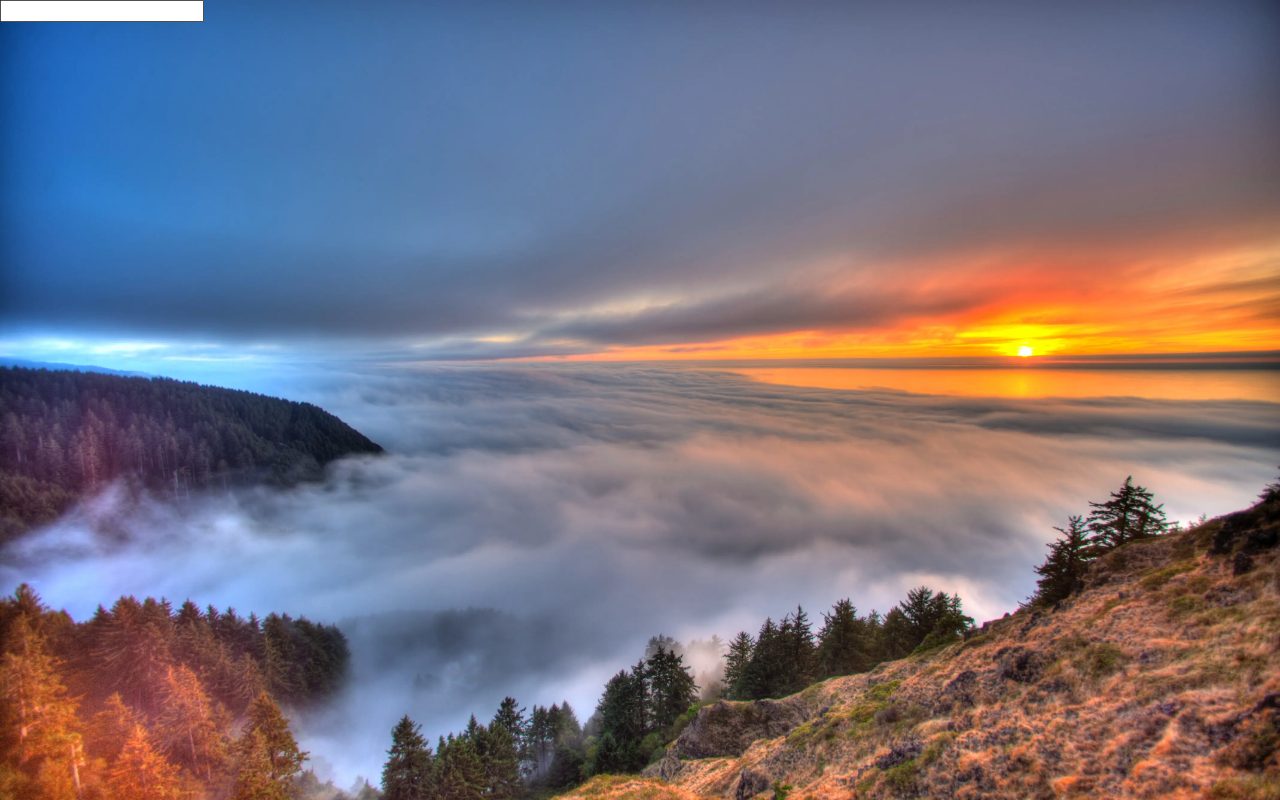
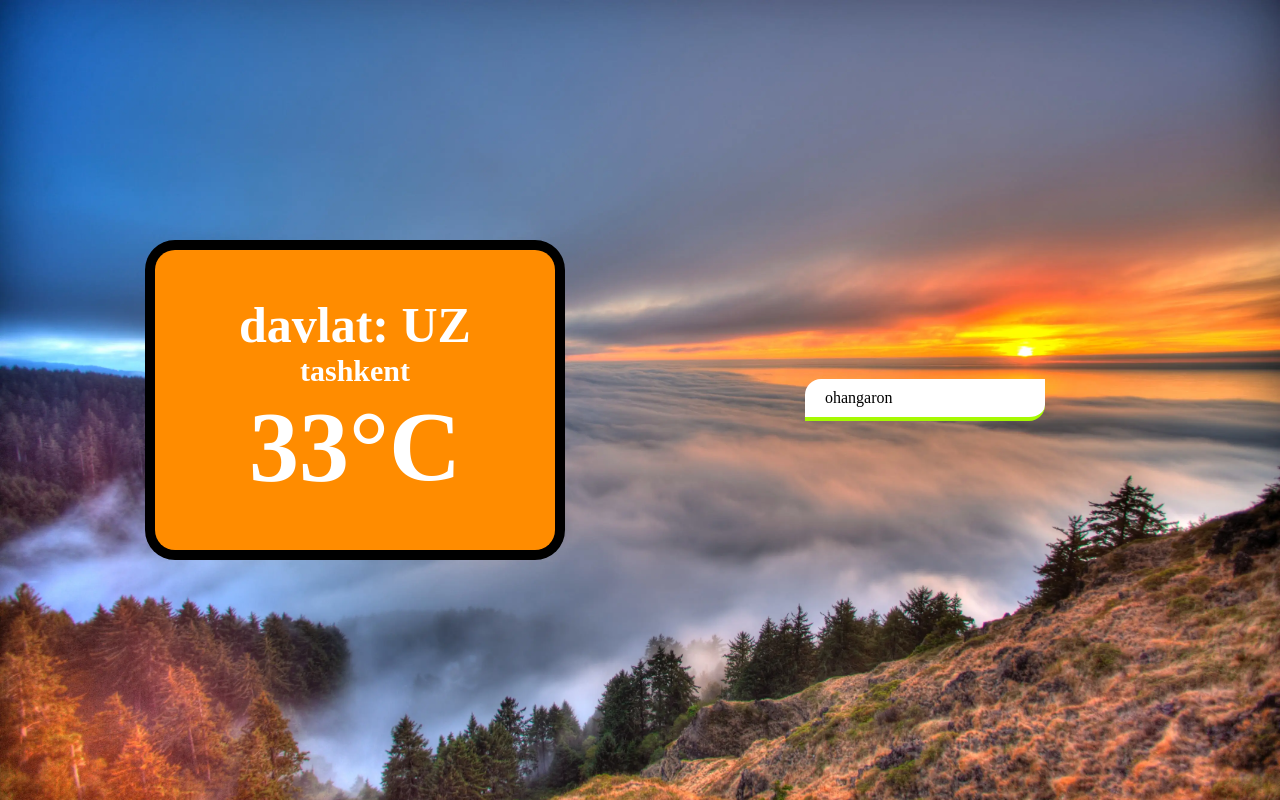
Before and after one commit to Samandar0021305/weather_app, a plain HTML site: page index.html in a window 1280 px wide. Drawn offline with Linux system fonts and the light colour scheme.

Commit message:
weather app end js

```diff
--- a/index.html
+++ b/index.html
@@ -10,17 +10,22 @@
 <body>
 
 
-    <main class="main">
-        <section class="container">
-            <nav>
-                <h2 id="title"></h2>
-            </nav>
-            <header>
-                <input type="text" id="inputWeather">
+
+    <div class="wrapper">
+        <div class="container  hero">
+            <header class="header">
+              <div class="header-box">
+                <img src="" alt="" id="img">
+                <h4>davlat: <span id="country">UZ</span></h4>
+                <h2 id="city">tashkent</h2>
+                <h3><span id="weatherText">33</span>°C</h3>
+              </div>
             </header>
-        </section>
-    </main>
-
+            <section class="section">
+                <input type="search"  id="searchId" placeholder="search...">
+            </section>
+        </div>
+    </div>
 
 </body>
 <script src="./js/main.js"></script>
--- a/js/main.js
+++ b/js/main.js
@@ -1,18 +1,28 @@
+var city = document.getElementById("city");
+var weatherText = document.getElementById("weatherText");
+var searchId = document.getElementById("searchId");
+
+var country = document.getElementById("country");
+
+var img = document.getElementById("img");
+
+searchId.value = "ohangaron";
+
 const api = {
-    key:"a5ccbd68de38d5a7bcc55e5d630b60e5",
+    key:"d7619de7c1782d871c6e08354b78f9a0",
     url:"https://api.openweathermap.org/data/2.5/"
 }
 
-var inputWeather = document.getElementById("inputWeather")
-var title  = document.getElementById("title")
-inputWeather.addEventListener("keyup",(e)=>{
-    if(e.keyCode == 13){
-        urlApi(inputWeather.value)
-        console.log(inputWeather.value);
+searchId.addEventListener("keyup",(event)=>{
+    if(event.keyCode == 13){
+        console.log(searchId.value);
+        apiRender(searchId.value);
+
+        searchId.value = ""
     }
-})
+});
 
-function urlApi(weather){
+function apiRender(weather){
     fetch(`${api.url}weather?q=${weather}&units=metric&APPID=${api.key}`)
     .then(Response =>{
         let data = Response.json()
@@ -24,6 +34,7 @@ function urlApi(weather){
 }
 
 function render(data){
-console.log(data);
-title.textContent = data.main.temp
+    city.textContent = data.name;
+    weatherText.textContent = data.main.temp;
+    country.textContent = data.sys.country;
 }
--- a/scss/block/_block.scss
+++ b/scss/block/_block.scss
@@ -1,3 +1,4 @@
 @import "./header";
 @import "./navbar";
 @import "./footer";
+@import "./section";
--- a/scss/block/_header.scss
+++ b/scss/block/_header.scss
@@ -0,0 +1,4 @@
+.header{
+    height: 100vh;
+    width: 50%;
+}
--- a/scss/block/_navbar.scss
+++ b/scss/block/_navbar.scss
@@ -0,0 +1,4 @@
+.navbar{
+    width: 50%;
+    height: 100vh;
+}
--- /dev/null
+++ b/scss/block/_section.scss
@@ -0,0 +1,97 @@
+*{
+    margin: 0;
+    padding: 0;
+    box-sizing: border-box;
+}
+.container{
+    width: 1140px;
+    margin: 0 auto;
+}
+.wrapper{
+    height: 100vh;
+    background: url("../../img/noaa-kcvlb727mn8-unsplash.webp");
+    background-size: cover;
+    background-repeat: no-repeat;
+}
+#city{
+    color: white;
+    font-size: 30px;
+}
+#weatherText , h3{
+    font-size: 100px;
+    color: white;
+}
+.hero{
+    display: flex;
+    justify-content: space-between;
+    align-items: center;
+}
+.header{
+    display: flex;
+    justify-content: center;
+    align-items: center;
+    flex-direction: column;
+    height: 100vh;
+    width: 50%;
+}
+.section {
+    display: flex;
+    justify-content: center;
+    align-items: center;
+    width: 50%;
+    height: 100vh;
+}
+.section input[type="search"]{
+    border-radius: 16px 0 16px 0;
+    padding: 10px 20px;
+    border: none;
+    border-bottom: 4px solid rgb(166, 249, 1);
+    outline: none;
+    transition: border-radius 0.4s ease-in;
+}
+
+.section input:focus{
+    border-radius: 0 16px 0 16px;
+}
+
+.section input:hover{
+    border-radius: 0 16px 0 16px;
+}
+
+h4{
+    font-size: 50px;
+    color: white;
+}
+
+
+.header-box{
+    width: 400px;
+    height: 300px;
+    background-color: darkorange;
+    padding: 5px 20px;
+    display: flex;
+    justify-content: center;
+    align-items: center;
+    flex-direction: column;
+
+    border-radius:20px;
+    box-shadow: 0 0 0 10px black;
+}
+
+
+@media (max-width:900px){
+    .container{
+        width: 90%;
+    }
+    .hero{
+        display: flex;
+        flex-direction: column;
+        height: 100vh;
+    }
+    .header-box{
+        width: 100%;
+    }
+    #weatherText ,h3{
+        font-size: 30px;
+    }
+}
```
Also changed, not shown: css/main.min.css, 1 other file.
